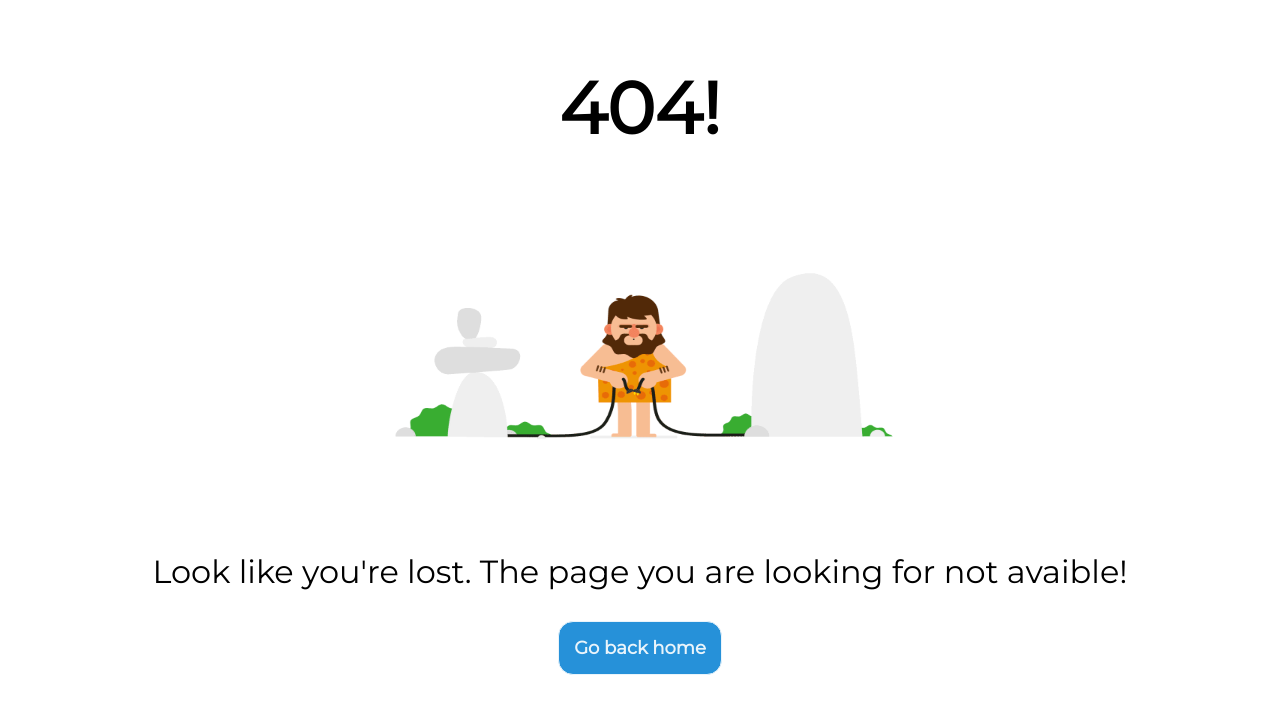
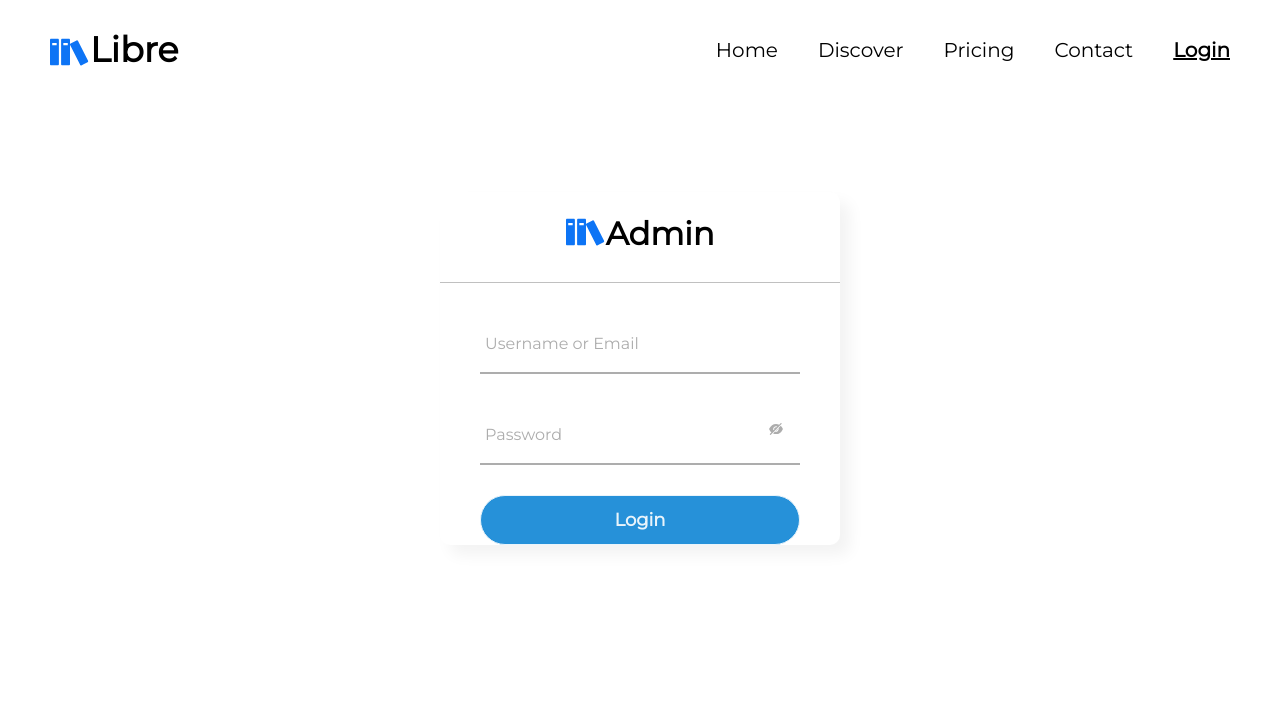
Before and after one commit to Team-Ente/Libre, a React (Create React App) app in the folder client/: page /adminlogin in a window 1280 px wide. Before the commit this address had no page. Shown: the top 714 px of the page. Built offline with nearby package versions, Linux system fonts and the light colour scheme.

Commit message:
adminlogin

```diff
--- a/client/src/App.js
+++ b/client/src/App.js
@@ -2,13 +2,14 @@ import React from 'react'
 import Homepage from './pages/Homepage/Homepage';
 import Landingpage from './pages/Landingpage/Landingpage';
 import Reader from './pages/Reader/Reader';
-import Login from './pages/Landingpage/Login/Login';
-import Signup from './pages/Landingpage/Signup/Signup';
+import Login from './pages/Login/Login';
+import Signup from './pages/Signup/Signup';
 import Error401 from './pages/Error Page/Error401';
 import Error404 from './pages/Error Page/Error404';
 import BooksDetails from './pages/BookDetails/BooksDetails';
 import { Route, Routes } from 'react-router-dom';
 import DiscoverPage from './pages/DiscoverPage/DiscoverPage'
+import AdminLogin from './pages/AdminLogin/AdminLogin';
 function App() {
 
 
@@ -17,6 +18,7 @@ function App() {
         <Routes>
           <Route path='/' element={<Landingpage />} />
           <Route path ='/login' element={<Login />} />
+          <Route path ='/adminlogin' element={<AdminLogin />} />
           <Route path ='/discover' element={<DiscoverPage />} />
           <Route path ='/signup' element={<Signup />} />
           <Route path='/home/*' element={<Homepage/>} />
--- /dev/null
+++ b/client/src/Components/TopBar/TopBar.css
@@ -0,0 +1,43 @@
+.top-row {
+    margin-bottom: 0px;
+    width: 100%;
+    height: 100px;
+    position: fixed;
+    top: 0%;
+    display: flex;
+    align-items: center;
+    background-color: white;
+    opacity: 1;
+    z-index: 100;
+}
+.activelanding {
+    font-weight: bold;
+    text-decoration: underline;
+}
+.col-logo {
+    top: 0%;
+    flex:1;
+    margin-top: -50px;
+    /* background-color: red; */
+}
+.top-row > .col-links {
+    /* background-color: blue; */
+    flex:6;
+    margin-top: 0px;
+    display: flex;
+    justify-content:right;
+    padding: 50px;
+    font-size: 20px;
+    align-items:flex-end;
+    gap: 40px;
+}
+a {
+    text-decoration: none;
+    color: black;
+}
+
+.top-row > .col-links > ul {
+    list-style: none;
+    display: flex;
+    gap: 40px;
+}
--- /dev/null
+++ b/client/src/Components/TopBar/TopBar.jsx
@@ -0,0 +1,27 @@
+import React from 'react'
+import Logo from '../Logo/Logo'
+import { Link } from 'react-router-dom'
+import Cookies from 'js-cookie'
+import './TopBar.css'
+function TopBar(props) {
+  return (
+    <div>
+        <div className="top-row">
+        <div className="col-logo">
+          <Logo />
+        </div>
+        <div className="col-links">
+          <ul className='toplist'>
+            <li className={ props.home ? 'activelanding' : 'inactive' }><Link to={"/"}>Home</Link></li>
+            <li className={ props.discover ? 'activelanding' : 'inactive' }><Link to={"/discover"}>Discover</Link></li>
+            <li className={ props.pricing ? 'activelanding' : 'inactive' }><Link to={"/pricing"}>Pricing</Link></li>
+            <li className={ props.contact ? 'activelanding' : 'inactive' }><Link to={"/contact"}>Contact</Link></li>
+            <li className={ props.login ? 'activelanding' : 'inactive' }><Link to={Cookies.get('access_token')?'/home':'/login'}>Login</Link></li>
+          </ul>
+        </div>
+      </div>
+    </div>
+  )
+}
+
+export default TopBar
--- /dev/null
+++ b/client/src/pages/AdminLogin/AdminLogin.jsx
@@ -0,0 +1,46 @@
+import React from 'react'
+import Animation from '../Landingpage/Animation'
+import '../Signup/Signup.css'
+import * as IcoIcons from 'react-icons/im';
+import * as AiIcons from 'react-icons/ai';
+import { Link, useNavigate } from 'react-router-dom';
+import TopBar from '../../Components/TopBar/TopBar';
+
+function showPassFunc() {
+    var x = document.getElementById("passInput");
+    if (x.type === "password") {
+        x.type = "text";
+    } else {
+        x.type = "password";
+    }
+}
+function AdminLogin() {
+  return (
+    <Animation>
+    <TopBar login={true} />
+        <div className='Login'>
+        <div className="center">
+        <Link to='/'><h1 className='icon'><i className='libre-icon'><IcoIcons.ImBooks /></i>Admin</h1></Link>
+        <form>
+            <div className="txt_field">
+              <input type="text" name='emailOrHandle' required />
+              <span></span>
+              <label>Username or Email</label>
+            </div>
+
+            <div className="txt_field">
+                <input type="password" name='password' id='passInput' required />
+                <span></span>
+                <label>Password</label>
+                <div className='showpass' onClick={showPassFunc}><AiIcons.AiFillEyeInvisible /></div>
+            </div>
+
+            <input type="submit" name='login_btn' value="Login" />
+        </form>
+        </div>
+        </div>
+    </Animation>
+  )
+}
+
+export default AdminLogin
--- a/client/src/pages/DiscoverPage/DiscoverPage.jsx
+++ b/client/src/pages/DiscoverPage/DiscoverPage.jsx
@@ -5,31 +5,15 @@ import Logo from '../../Components/Logo/Logo'
 import Cookies from 'js-cookie';
 import './DiscoverPage.css'
 import Animation from '../Homepage/Animation';
+import TopBar from '../../Components/TopBar/TopBar';
 
 function DiscoverPage() {
   return (
     <Animation>
-    <div>
-        <div className="top-row">
-
-        <div className="col-logo">
-          <Logo />
-        </div>
-        <div className="col-links">
-          <ul className='toplist'>
-            <li><Link to={"/"}>Home</Link></li>
-            <li className='activelanding'>Discover</li>
-            <li>Pricing</li>
-            <li>Contact</li>
-            <li><Link to={Cookies.get('access_token')?'/home':'/login'}>Login</Link></li>
-          </ul>
-        </div>
-
-      </div>
+      <TopBar discover={true} />
       <div className="discover">
         <Discover />
       </div>
-    </div>
     </Animation>
   )
 }
--- a/client/src/pages/Landingpage/Initial/Initial.css
+++ b/client/src/pages/Landingpage/Initial/Initial.css
@@ -2,49 +2,7 @@
 * {
     font-family: 'Montserrat', sans-serif;;
 }
-.top-row {
-    margin-bottom: 0px;
-    width: 100%;
-    height: 100px;
-    position: fixed;
-    top: 0%;
-    display: flex;
-    align-items: center;
-    background-color: white;
-    opacity: 1;
-    z-index: 100;
-}
-.activelanding {
-    font-weight: bold;
-    text-decoration: underline;
-}
-.col-logo {
-    top: 0%;
-    flex:1;
-    margin-top: -50px;
-    /* background-color: red; */
-}
-.top-row > .col-links {
-    /* background-color: blue; */
-    flex:6;
-    margin-top: 0px;
-    display: flex;
-    justify-content:right;
-    padding: 50px;
-    font-size: 20px;
-    align-items:flex-end;
-    gap: 40px;
-}
-a {
-    text-decoration: none;
-    color: black;
-}
 
-.top-row > .col-links > ul {
-    list-style: none;
-    display: flex;
-    gap: 40px;
-}
 
 .hero {
     display: flex;
--- a/client/src/pages/Landingpage/Initial/Initial.jsx
+++ b/client/src/pages/Landingpage/Initial/Initial.jsx
@@ -1,31 +1,15 @@
 import React from 'react';
 import Discover from '../../Homepage/Discover/Discover';
-import Logo from '../../../Components/Logo/Logo';
 import * as IcoIcons from 'react-icons/im';
 import Animation from '../Animation';
 import './Initial.css';
-import { Link } from 'react-router-dom';
-import Cookies from 'js-cookie';
+import TopBar from '../../../Components/TopBar/TopBar';
 function Topbar() {
   return (
     <Animation>
 
     <div>
-      <div className="top-row">
-
-        <div className="col-logo">
-          <Logo />
-        </div>
-        <div className="col-links">
-          <ul className='toplist'>
-            <li className='activelanding'>Home</li>
-            <li><Link to={"/discover"}>Discover</Link></li>
-            <li>Pricing</li>
-            <li>Contact</li>
-            <li><Link to={Cookies.get('access_token')?'/home':'/login'}>Login</Link></li>
-          </ul>
-        </div>
-      </div>
+      <TopBar home={true}/>
 
       <div className="hero">
         <p className='hero-text'>Unlock Knowledge</p>
--- a/client/src/pages/Landingpage/Login/Login.jsx
+++ b/client/src/pages/Login/Login.jsx
@@ -3,7 +3,8 @@ import * as IcoIcons from 'react-icons/im';
 import * as AiIcons from 'react-icons/ai';
 import { Link, useNavigate } from 'react-router-dom';
 import "./Login.css";
-import Animation from '../Animation';
+import Animation from '../Landingpage/Animation';
+import TopBar from '../../Components/TopBar/TopBar';
 
 function showPassFunc() {
   var x = document.getElementById("passInput");
@@ -67,7 +68,7 @@ function Login() {
 
   return (
     <Animation>
-
+    <TopBar login={true} />
     <div className='Login'>
         <div className="center">
         <Link to='/'><h1 className='icon'><i className='libre-icon'><IcoIcons.ImBooks /></i>Login</h1></Link>
--- a/client/src/pages/Landingpage/Signup/Signup.jsx
+++ b/client/src/pages/Signup/Signup.jsx
@@ -4,7 +4,8 @@ import * as IcoIcons from 'react-icons/im';
 import * as AiIcons from 'react-icons/ai';
 import { Link, useNavigate } from 'react-router-dom';
 import "./Signup.css";
-import Animation from '../Animation';
+import Animation from '../Landingpage/Animation';
+import TopBar from '../../Components/TopBar/TopBar';
 
 function showPassFunc() {
   var x = document.getElementById("passInput");
@@ -118,7 +119,7 @@ function Signup() {
 
   return (
     <Animation>
-
+    <TopBar login={true} />
     <div className='Signup'>
         <div className="center">
         <Link to='/'><h1 className='icon'><i className='libre-icon'><IcoIcons.ImBooks /></i>Sign up</h1></Link>
```
Also changed, not shown: client/src/pages/Signup/Signup.css (renamed from client/src/pages/Landingpage/Signup/Signup.css, +0 -103 lines), client/src/pages/AdminLogin/AdminLogin.css (added), client/src/pages/Login/Login.css (renamed from client/src/pages/Landingpage/Login/Login.css).
